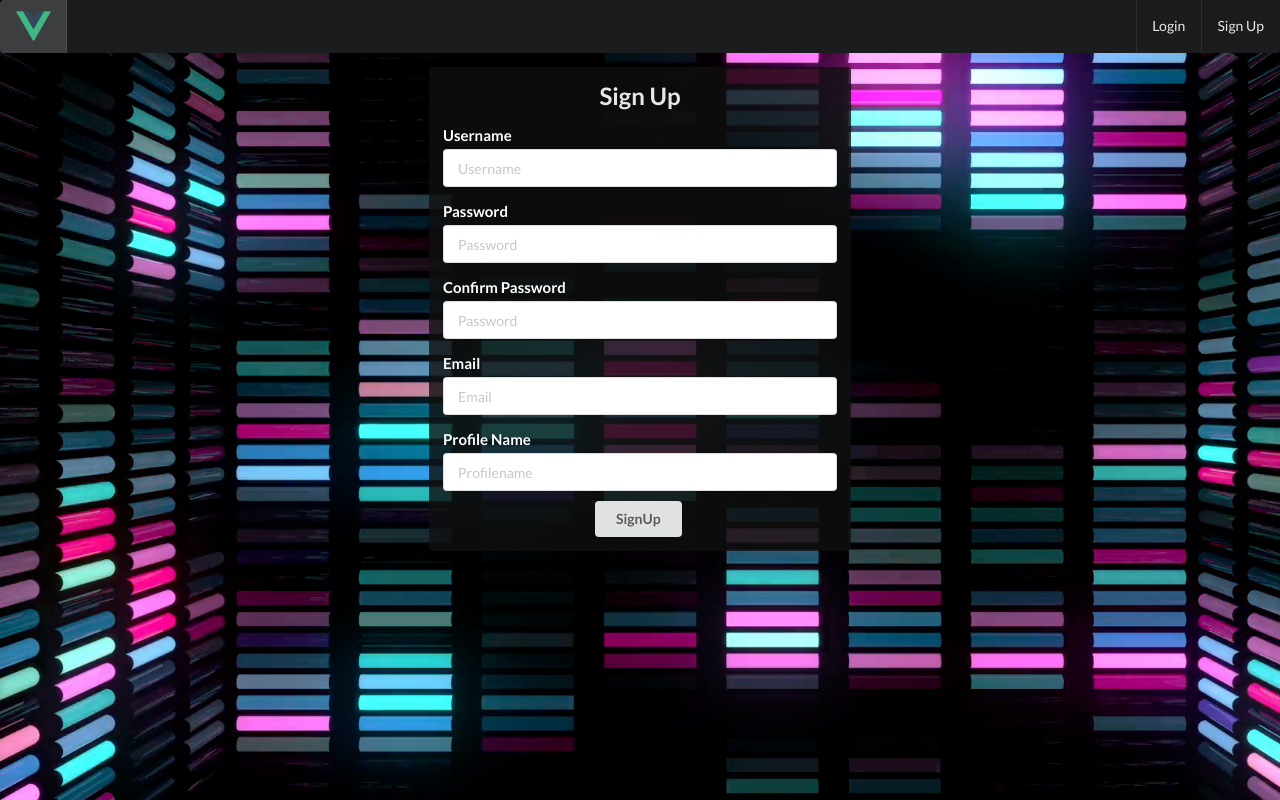
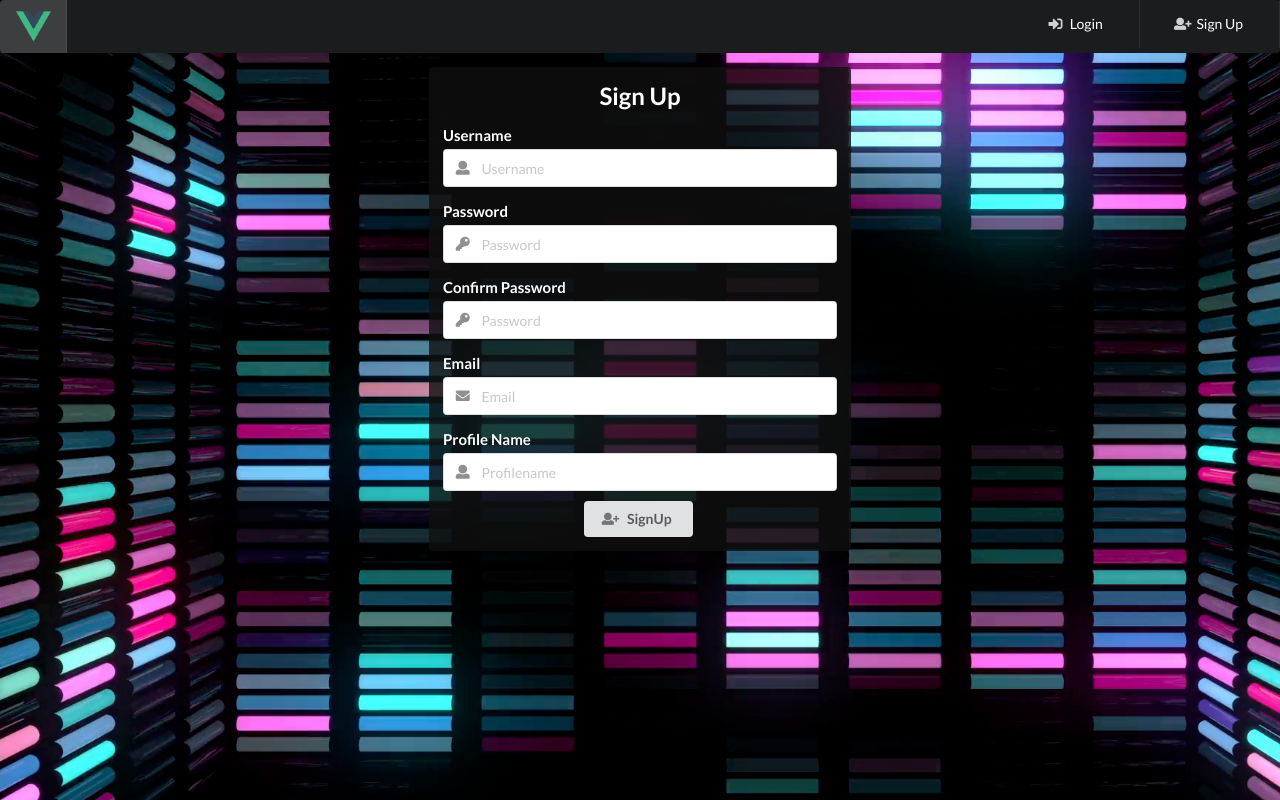
Before and after one commit to jittinat2/group03_project, a Vue app in the folder projectweb/: page /#/signup in a window 1280 px wide. Built offline with nearby package versions, Linux system fonts and the light colour scheme; no server answers; what semantic-ui-vue would draw is missing.

Commit message:
have icon

```diff
--- a/projectweb/src/App.vue
+++ b/projectweb/src/App.vue
@@ -5,17 +5,25 @@
         <img src="./assets/logo.png">
       </a>
       <div class="compact right menu" v-if="check.result != 'Success'">
-        <div class="ui item">
-          <a href="#/login">Login</a>
-        </div>
-        <div class="ui item">
-          <i class="sign-out"></i>
-          <a href="#/signup">Sign Up</a>
-        </div>
+        <router-link :to="{ path: '/login'}">
+          <div class="ui item">
+            <button class="ui invert black basic button" href="#/login">
+              <i class="inverted sign-in icon"></i>
+              <a style="color: white;">Login</a>
+            </button>
+          </div>
+        </router-link>
+        <router-link :to="{ path: '/signup'}">
+          <div class="ui item">
+            <button class="ui invert black basic button" href="#/signup">
+              <i class="inverted user plus icon"></i>
+              <a style="color: white;">Sign Up</a>
+            </button>
+          </div>
+        </router-link>
       </div>
       <div class="compact right menu" v-else>
         <div class="ui item">
-          <i class="user"></i>
           <a>Hello !! {{profile.profilename}}</a>
         </div>
         <div class="ui item">
@@ -38,7 +46,7 @@ export default {
     return {
       check: [],
       uname: "",
-      profile:[]
+      profile: []
     };
   },
   components: {
@@ -69,13 +77,13 @@ export default {
         this.check = response.data;
         console.log(response.data);
         let ob = {
-          username:this.uname
-        }
+          username: this.uname
+        };
         axios
-          .post("http://localhost:5000/profile/AUser" , ob)
+          .post("http://localhost:5000/profile/AUser", ob)
           .then(response => {
             console.log(response.data);
-            this.profile = response.data
+            this.profile = response.data;
           })
           .catch(error => {
             console.log(error);
@@ -105,4 +113,7 @@ body {
   background-image: url("./assets/party.png") !important;
   background-size: cover !important;
 }
+#test1 {
+  background: rgba(15, 15, 15, 0);
+}
 </style>
--- a/projectweb/src/components/Forgot.vue
+++ b/projectweb/src/components/Forgot.vue
@@ -3,18 +3,32 @@
     <div class="ui middle aligned center aligned grid" id="test1">
       <div class="column" style="max-width: 450px">
         <div class="ui inverted segment" id="test2">
-            <h2> Forgot password </h2>
+          <h2>Forgot password</h2>
           <form class="ui form">
             <div class="field" style="text-align: left">
               <label style="color: white; font-size: 15px">Username</label>
-              <input name="username" type="text" v-model="forReset.username" placeholder="Username">
+              <div class="ui left icon input">
+                <input
+                  name="username"
+                  type="text"
+                  v-model="forReset.username"
+                  placeholder="Username"
+                >
+                <i class="user icon"></i>
+              </div>
             </div>
             <div class="field" style="text-align: left">
               <label style="color: white; font-size: 15px">Email</label>
-              <input name="email" type="text"  v-model="forReset.email" placeholder="Email">
+              <div class="ui left icon input">
+                <input name="email" type="text" v-model="forReset.email" placeholder="Email">
+                <i class="envelope icon"></i>
+              </div>
             </div>
           </form>
-           <button class="ui button" style="margin-top: 10px" type="submit" @click="Reset">Reset Password</button>
+          <button class="ui button" style="margin-top: 10px" type="submit" @click="Reset">
+            <i class="redo icon"></i>
+            Reset Password
+          </button>
         </div>
       </div>
     </div>
@@ -23,22 +37,22 @@
 
 <script>
 import axios from "axios";
-import router from '../router'
+import router from "../router";
 export default {
   name: "HelloWorld",
-  data(){
-    return{
+  data() {
+    return {
       forReset: {
-        username:"",
+        username: "",
         email: ""
       }
-    }
+    };
   },
   methods: {
-    Reset(){
-      if(this.forReset.username != "" && this.forReset.email != ""){
+    Reset() {
+      if (this.forReset.username != "" && this.forReset.email != "") {
         axios
-      .post("http://localhost:5000/profile/forget" , this.forReset)
+          .post("http://localhost:5000/profile/forget", this.forReset)
           .then(response => {
             console.log(response.data.result);
           })
@@ -47,17 +61,15 @@ export default {
           });
         let newName = {
           usrname: this.forReset.username
-      }
-      console.log(newName)
-      router.push({ name:'ResetPass', params: {newName} })
-
-      }else
-      {
-        alert("A data must be present")
+        };
+        console.log(newName);
+        router.push({ name: "ResetPass", params: { newName } });
+      } else {
+        alert("A data must be present");
       }
     }
   }
-}
+};
 </script>
 
 <style>
@@ -67,4 +79,8 @@ export default {
 #test2 {
   background: rgba(15, 15, 15, 0.8);
 }
+h2 {
+  color: white;
+  font-size: 30px;
+}
 </style>
--- a/projectweb/src/components/HelloWorld.vue
+++ b/projectweb/src/components/HelloWorld.vue
@@ -13,7 +13,7 @@
           <div class="six wide column">
             <br>
             <br>
-            <h3 style="color: pink; font-size: 40px">Outline</h3>
+            <h3 style="color: pink; font-size: 50px">Outline</h3>
             <br>
             <ul>
               <li style="color: white; font-size: 25px" v-if="check != 'Success'">
@@ -47,48 +47,10 @@ export default {
   data() {
     return {
       check: [],
-      uname:"",
+      uname: ""
     };
   },
-  methods: {
-  //   logOut() {
-  //     axios
-  //       .post("http://localhost:5000/profile/logout")
-  //       .then(response => {
-  //         console.log(response.result);
-  //       })
-  //       .catch(error => {
-  //         console.log(error);
-  //       });
-  //     window.location.reload();
-  //   }
-  // },
-  // mounted() {
-  //   axios
-  //     .post("http://localhost:5000/profile/checkLogin")
-  //     .then(response => {
-  //       // next(vm => (vm.check = response.data.result));
-  //       // console.log(this.check)
-  //       console.log(response.data);
-  //        this.uname =  response.data.checkSession.username
-  //        console.log(this.uname)
-  //     })
-  //     .catch(error => {
-  //       console.log(error);
-  //     });
-  // },
-  // beforeRouteEnter(to, from, next) {
-  //   axios
-  //     .post("http://localhost:5000/profile/checkLogin")
-  //     .then(response => {
-  //       next(vm => (vm.check = response.data.result));
-  //       // console.log(this.check)
-  //       console.log(response.data.result);
-  //     })
-  //     .catch(error => {
-  //       console.log(error);
-  //     });
-   }
+  methods: {}
 };
 </script>
 
--- a/projectweb/src/components/Login.vue
+++ b/projectweb/src/components/Login.vue
@@ -7,19 +7,39 @@
           <form class="ui form">
             <div class="field" style="text-align: left">
               <label style="color: white; font-size: 15px ">Username</label>
-              <input name="username" type="text" v-model="Account.username" placeholder="Username">
+              <div class="ui left icon input">
+                <input
+                  name="username"
+                  type="text"
+                  v-model="Account.username"
+                  placeholder="Username"
+                >
+                <i class="address card icon"></i>
+              </div>
             </div>
             <div class="field" style="text-align: left">
               <label style="color: white; font-size: 15px ">Password</label>
-              <input name="password" type="text" v-model="Account.password" placeholder="Password">
+              <div class="ui left icon input">
+                <input
+                  name="password"
+                  type="text"
+                  v-model="Account.password"
+                  placeholder="Password"
+                >
+                <i class="user icon"></i>
+              </div>
             </div>
             <div style="text-align: right" id="test1">
-              <a href="#/forgot" style="color: white; font-size: 15px">Forgot Password?</a>
+              <a href="#/forgot" style="color: white; font-size: 15px">Forgot Password</a>
+              <i class="question icon"></i>
             </div>
             <div class="left align grid" style="text-align: center">
               <router-link :to="{ path: '/'}">
-              <button class="ui button" type="submit" @click="logIn" >Login</button>
-              <!-- <button class="ui button" type="submit" href="#/signup">Sign Up</button> -->
+                <button class="ui button" type="submit" @click="logIn">
+                  <i class="sign-in icon"></i>
+                  Login
+                </button>
+                <!-- <button class="ui button" type="submit" href="#/signup">Sign Up</button> -->
               </router-link>
             </div>
           </form>
@@ -31,7 +51,7 @@
 
 <script>
 import axios from "axios";
-import router from '../router';
+import router from "../router";
 export default {
   name: "Login",
   data() {
@@ -50,14 +70,14 @@ export default {
         .post("http://localhost:5000/profile/login", this.Account)
         .then(response => {
           console.log(response.data.result);
-                  this.$router.go("/")
+          this.$router.go("/");
         })
         .catch(error => {
           console.log(error);
         });
 
-            // router.push({ name:'HelloWorld'})
-    },
+      // router.push({ name:'HelloWorld'})
+    }
     // check(){
     //   axios.post("http://localhost:5000/profile/checkLogin")
     //   .then(response => {
@@ -67,8 +87,7 @@ export default {
     //     console.log(error);
     //   });
     // }
-
-  },
+  }
   // beforeRouteEnter(to, from, next) {
   //   axios
   //     .post("http://localhost:5000/profile/checkLogin")
--- a/projectweb/src/components/ResetPass.vue
+++ b/projectweb/src/components/ResetPass.vue
@@ -7,24 +7,32 @@
           <form class="ui form">
             <div class="field" style="text-align: left">
               <label style="color: white; font-size: 15px">New Password</label>
+              <div class="ui left icon input">
                 <input name="newpw" type="text" v-model="newpass.npass" placeholder="New Password">
+                <i class="edit icon"></i>
+              </div>
             </div>
             <div class="field" style="text-align: left">
               <label style="color: white; font-size: 15px">Confirm New Password</label>
+
+              <div class="ui left icon input">
                 <input
                   name="connewpassword"
                   type="text"
                   v-model="newpass.connpass"
                   placeholder="Confirm New Password"
                 >
+                <i class="edit icon"></i>
+              </div>
             </div>
           </form>
-          <button class="ui button" style="margin-top: 10px" type="submit" @click="Reset">Reset Password</button>
-            <h1 style="color: white;">{{this.x}}</h1>
+          <button class="ui button" style="margin-top: 10px" type="submit" @click="Reset">
+            <i class="redo icon"></i>Reset Password
+          </button>
+          <!-- <h1 style="color: white;">{{this.x}}</h1> -->
         </div>
       </div>
     </div>
-
   </div>
 </template>
 
@@ -34,40 +42,39 @@ export default {
   name: "HelloWorld",
   data() {
     return {
-        newpass:{
-            npass:"",
+      newpass: {
+        npass: ""
         // connpass:""
       },
-        x:[]
+      x: []
     };
   },
-  methods :{
-      Reset(){
-          if(this.newpass.npass != "" && this.newpass.connpass != ""){
+  methods: {
+    Reset() {
+      if (this.newpass.npass != "" && this.newpass.connpass != "") {
         let sendNewPass = {
-                username:this.x,
+          username: this.x,
           newpassword: this.newpass.npass
-              }
-              console.log(sendNewPass)
+        };
+        console.log(sendNewPass);
         axios
-      .post("http://localhost:5000/profile/rePassword" , sendNewPass)
+          .post("http://localhost:5000/profile/rePassword", sendNewPass)
           .then(response => {
-          console.log(response.data.result);   ///////////////////////where!!!!!!!!!!!!!!!!!!!!!!!!!!!!!!
+            console.log(response.data.result); ///////////////////////where!!!!!!!!!!!!!!!!!!!!!!!!!!!!!!
           })
           .catch(error => {
             console.log(error);
           });
-      }else{
-          alert("New Password is Not Match with Confirmpassword")
+      } else {
+        alert("New Password is Not Match with Confirmpassword");
+      }
     }
   },
-
-  },
   mounted() {
-      console.log("hello")
-      console.log(this.$route)
-        this.x=this.$route.params.newName.usrname
-        console.log(this.x)
+    console.log("hello");
+    console.log(this.$route);
+    this.x = this.$route.params.newName.usrname;
+    console.log(this.x);
   }
 };
 </script>
--- a/projectweb/src/components/SignUp.vue
+++ b/projectweb/src/components/SignUp.vue
@@ -7,38 +7,65 @@
           <form class="ui form">
             <div class="field" style="text-align: left">
               <label style="color: white; font-size: 15px">Username</label>
-              <input name="username" type="text" v-model="Account.username" placeholder="Username">
+              <div class="ui left icon input">
+                <input
+                  name="username"
+                  type="text"
+                  v-model="Account.username"
+                  placeholder="Username"
+                >
+                <i class="user icon"></i>
+              </div>
             </div>
             <div class="field" style="text-align: left">
               <label style="color: white; font-size: 15px">Password</label>
-              <input name="password" type="text" v-model="Account.password" placeholder="Password">
+              <div class="ui left icon input">
+                <input
+                  name="password"
+                  type="text"
+                  v-model="Account.password"
+                  placeholder="Password"
+                >
+                <i class="key icon"></i>
+              </div>
             </div>
             <div class="field" style="text-align: left">
               <label style="color: white; font-size: 15px">Confirm Password</label>
+              <div class="ui left icon input">
                 <input
                   name="confirmpassword"
                   type="text"
                   v-model="Account.confirmpassword"
                   placeholder="Password"
                 >
+                <i class="key icon"></i>
+              </div>
             </div>
             <div class="field" style="text-align: left">
               <label style="color: white; font-size: 15px">Email</label>
+              <div class="ui left icon input">
                 <input name="email" type="text" v-model="Account.email" placeholder="Email">
+                <i class="envelope icon"></i>
+              </div>
             </div>
             <div class="field" style="text-align: left">
               <label style="color: white; font-size: 15px">Profile Name</label>
+              <div class="ui left icon input">
                 <input
                   name="profilename"
                   type="text"
                   v-model="Account.profilename"
                   placeholder="Profilename"
                 >
+                <i class="user icon"></i>
               </div>
-
+            </div>
           </form>
 
-          <button class="ui button" style="margin-top: 10px" type="submit" @click="signUp">SignUp</button>
+          <button class="ui button" style="margin-top: 10px" type="submit" @click="signUp">
+            <i class="user plus icon"></i>
+            SignUp
+          </button>
         </div>
       </div>
     </div>
@@ -69,7 +96,7 @@ export default {
         this.Account.profilename != "" &&
         this.confirmpassword != ""
       ) {
-        if(this.Account.password == this.Account.confirmpassword){
+        if (this.Account.password == this.Account.confirmpassword) {
           // if(this.Account.username != this.data.username){
           let newUser = {
             username: this.Account.username,
@@ -81,18 +108,18 @@ export default {
             .post("http://localhost:5000/profile/signup", newUser)
             .then(response => {
               console.log(response.data.result);
-          console.log(newUser.username)
+              console.log(newUser.username);
               //this.$router.replace("#/");
             })
             .catch(error => {
               console.log(error);
-        })
+            });
 
           // }else{
           //    alert("Username cannot used")
           //  }
-        }else{
-          alert("Confirm Password is not match Password")
+        } else {
+          alert("Confirm Password is not match Password");
         }
       } else {
         alert("A data must be present");
@@ -109,4 +136,8 @@ export default {
 #test2 {
   background: rgba(15, 15, 15, 0.8);
 }
+h2 {
+  color: white;
+  font-size: 30px;
+}
 </style>
```
Lines whose indentation alone changed are shown as unchanged.
